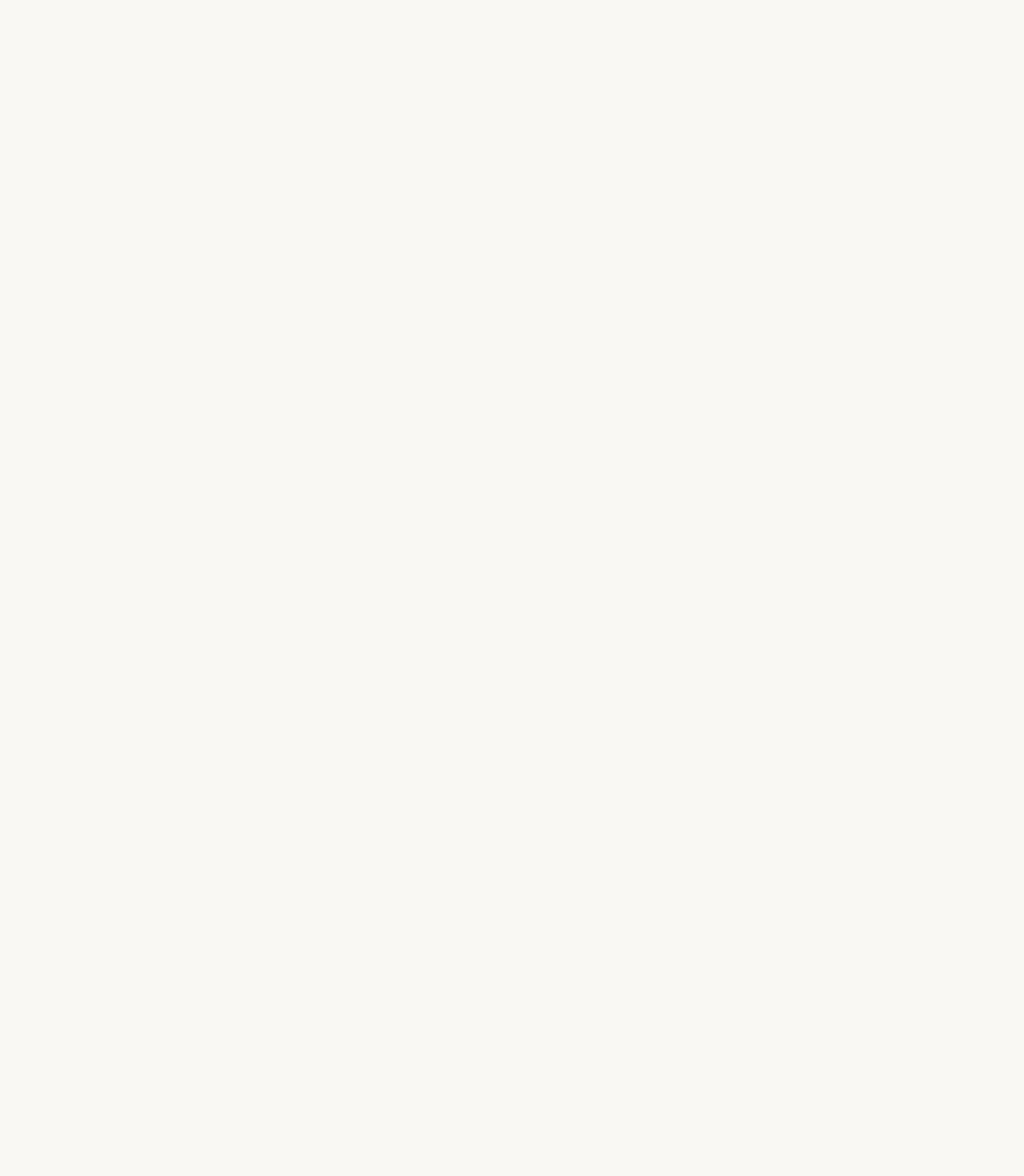
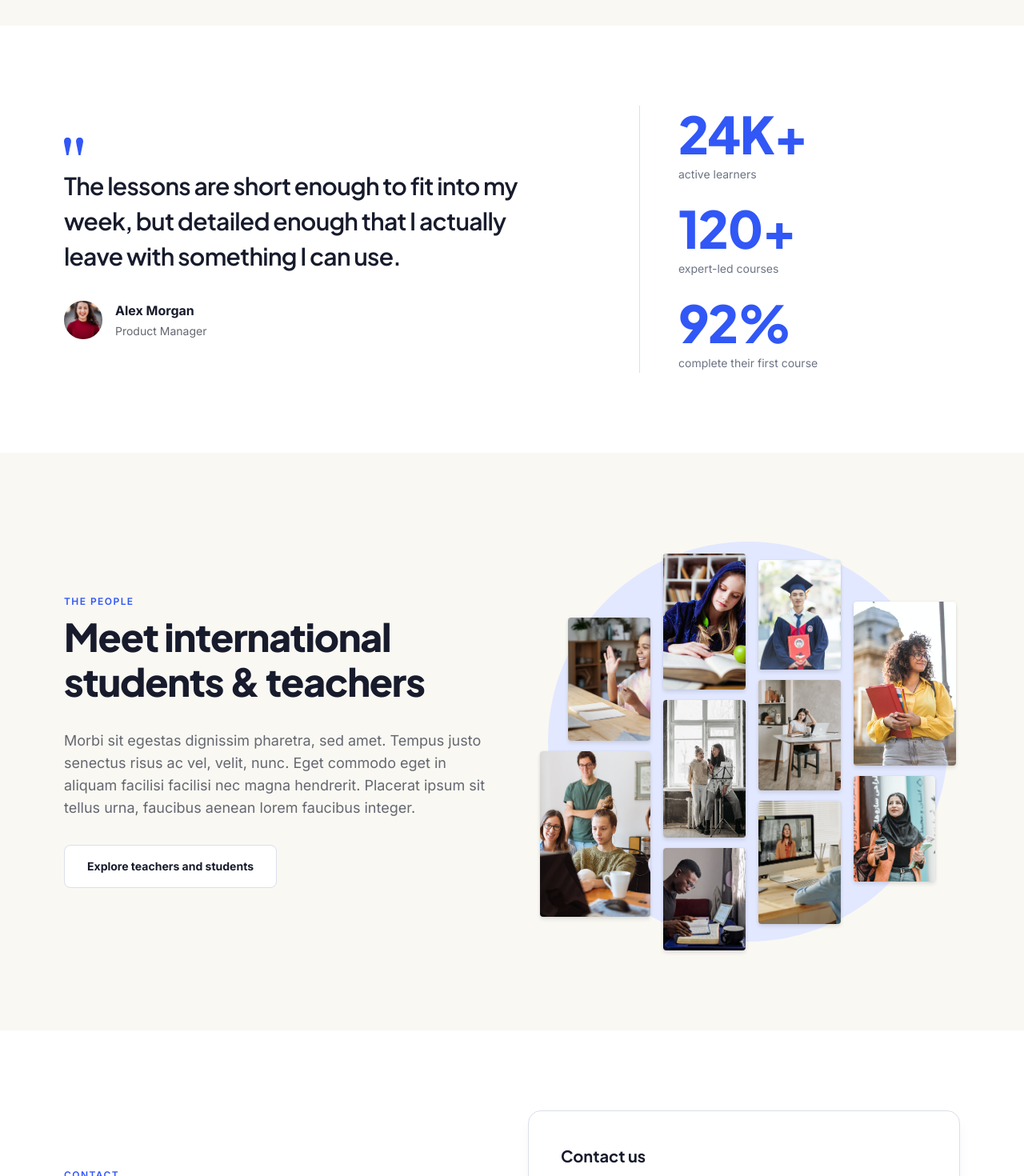
Before and after one commit to phap9060/buzzvel-test, a Next.js app: page / in a window 1280 px wide. Shown: the part 2760-4230 px from the top of the page at 80% size. Before the commit the page ends 2792 px from the top, so only its background shows below. Built offline with nearby package versions, Linux system fonts and the light colour scheme.

Commit message:
feat(page): add testimonial, community and contact to the page
Co-Authored-By: Claude Fable 5.2 <noreply@anthropic.com>

```diff
--- a/src/app/page.tsx
+++ b/src/app/page.tsx
@@ -1,8 +1,11 @@
 import { Categories } from "@/modules/categories";
+import { Community } from "@/modules/community";
+import { Contact } from "@/modules/contact";
 import { FeaturedCourse } from "@/modules/featured-course";
 import { Hero } from "@/modules/hero";
 import { HowItWorks } from "@/modules/how-it-works";
 import { SiteHeader } from "@/modules/site-header";
+import { Testimonial } from "@/modules/testimonial";
 
 export default function Home() {
   return (
@@ -13,6 +16,9 @@ export default function Home() {
         <Categories />
         <FeaturedCourse />
         <HowItWorks />
+        <Testimonial />
+        <Community />
+        <Contact />
       </main>
     </>
   );
--- a/src/modules/how-it-works/components/StepIcon.tsx
+++ b/src/modules/how-it-works/components/StepIcon.tsx
@@ -11,7 +11,10 @@ type StepIconProps = {
 export function StepIcon({ variant }: StepIconProps) {
   if (variant === "focus") {
     return (
-      <div aria-hidden="true" className="relative size-14 rounded-full bg-brand-soft">
+      <div
+        aria-hidden="true"
+        className="relative size-14 rounded-full bg-brand-soft"
+      >
         <div className="absolute top-2 left-2 size-6 rounded-md bg-brand" />
       </div>
     );
--- a/src/modules/site-header/data.ts
+++ b/src/modules/site-header/data.ts
@@ -9,4 +9,7 @@ export const primaryNav: readonly NavLink[] = [
 ];
 
 export const loginLink: NavLink = { label: "Log in", href: "#contact" };
-export const signupLink: NavLink = { label: "Start learning", href: "#courses" };
+export const signupLink: NavLink = {
+  label: "Start learning",
+  href: "#courses",
+};
```
